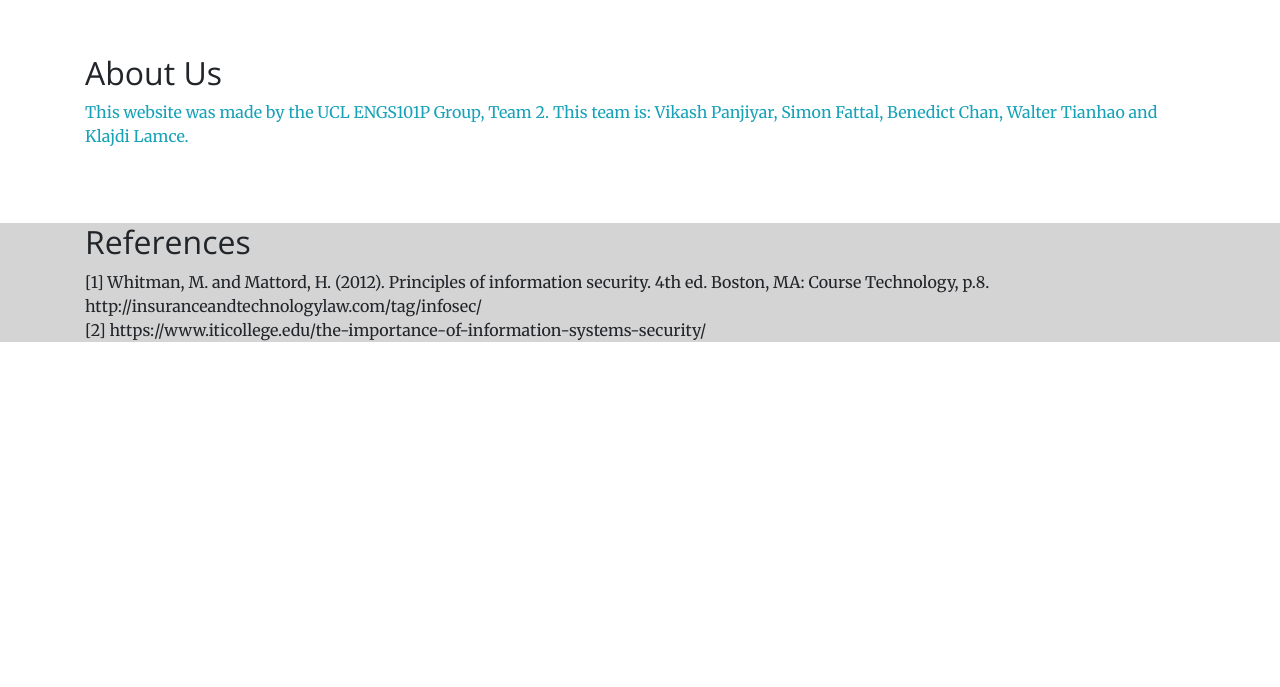
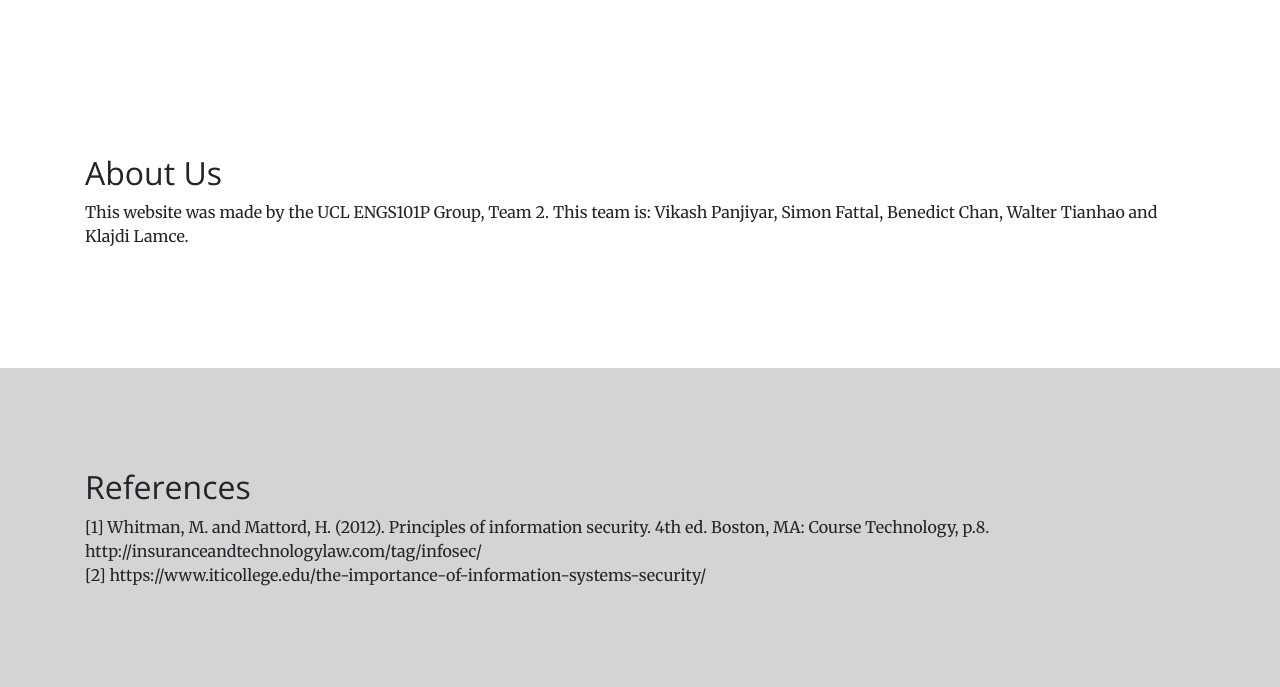
Before and after one commit to fattal28/ENGS101P-Team-2, a plain HTML site: page index.html in a window 1280 px wide. Shown: the part 2156-2843 px from the top of the page. Before the commit the page ends 2498 px from the top, so only its background shows below. Drawn offline with nearby package versions, Linux system fonts and the light colour scheme.

Commit message:
finished index

```diff
--- a/index.html
+++ b/index.html
@@ -128,33 +128,47 @@
                 </div>
                 <div class="row">
                     <div class="col-lg-12 text-center" style="display: flex; align-items: center; justify-content: center">
-                            <iframe width="560" height="315" align="centre" src="https://www.youtube.com/embed/vUEXP__98T0" frameborder="0" allowfullscreen></iframe>
-
+                            <iframe width="560" height="315" src="https://www.youtube.com/embed/vUEXP__98T0" frameborder="0" allowfullscreen></iframe>
                     </div>
                 </div>
             </div>
         </section>
 
-        <div id="About Us" class="container">
-            <div "about-us-title" class="title">
-                <h2>About Us</h2>
-            </div>
-            <div id="about-text" class="text-info">
-                This website was made by the UCL ENGS101P Group, Team 2. This team is: Vikash Panjiyar, Simon Fattal, Benedict Chan, Walter Tianhao and Klajdi Lamce.
+        <section id="impacts">
+            <div class="container">
+                <div class="row">
+                    <div class="col-lg-12">
+                        <h2 class="section-heading">About Us</h2>
                     </div>
                 </div>
-        <span style="display:block; height: 75px;"></span>
-        <footer style="background:rgb(212, 212, 212)">
-            <div id="footer" class="container">
-                <h2>References</h2>
+                <div class="row">
+                    <div class="col-lg-12">
+                        <p>
+                        This website was made by the UCL ENGS101P Group, Team 2. This team is: Vikash Panjiyar, Simon Fattal, Benedict Chan, Walter Tianhao and Klajdi Lamce.
+                        </p>
+                    </div>
+                </div>
+            </div>
+        </section>
+
+        <section id="impacts" style="background:rgb(212, 212, 212)">
+            <div class="container">
+                <div class="row">
+                    <div class="col-lg-12">
+                        <h2 class="section-heading">References</h2>
+                    </div>
+                </div>
+                <div class="row">
+                    <div class="col-lg-12">
                         <div id="footer-text">
                             [1] Whitman, M. and Mattord, H. (2012). Principles of information security. 4th ed. Boston, MA: Course Technology, p.8.
                             http://insuranceandtechnologylaw.com/tag/infosec/ <br/>
                             [2] https://www.iticollege.edu/the-importance-of-information-systems-security/ <br/>
                         </div>
                     </div>
-        </footer>
-
+                </div>
+            </div>
+        </section>
 
     <!-- Modal Bodies come here -->
 
```
Lines whose indentation alone changed are shown as unchanged.
